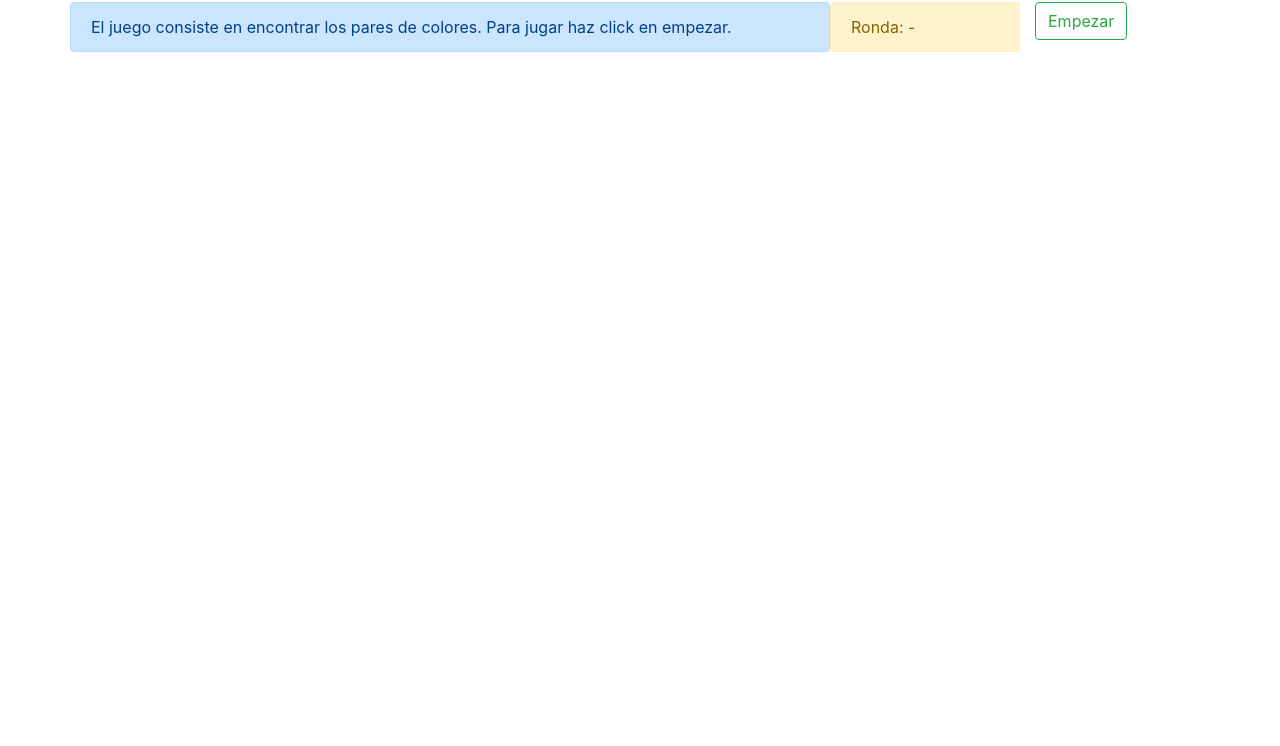
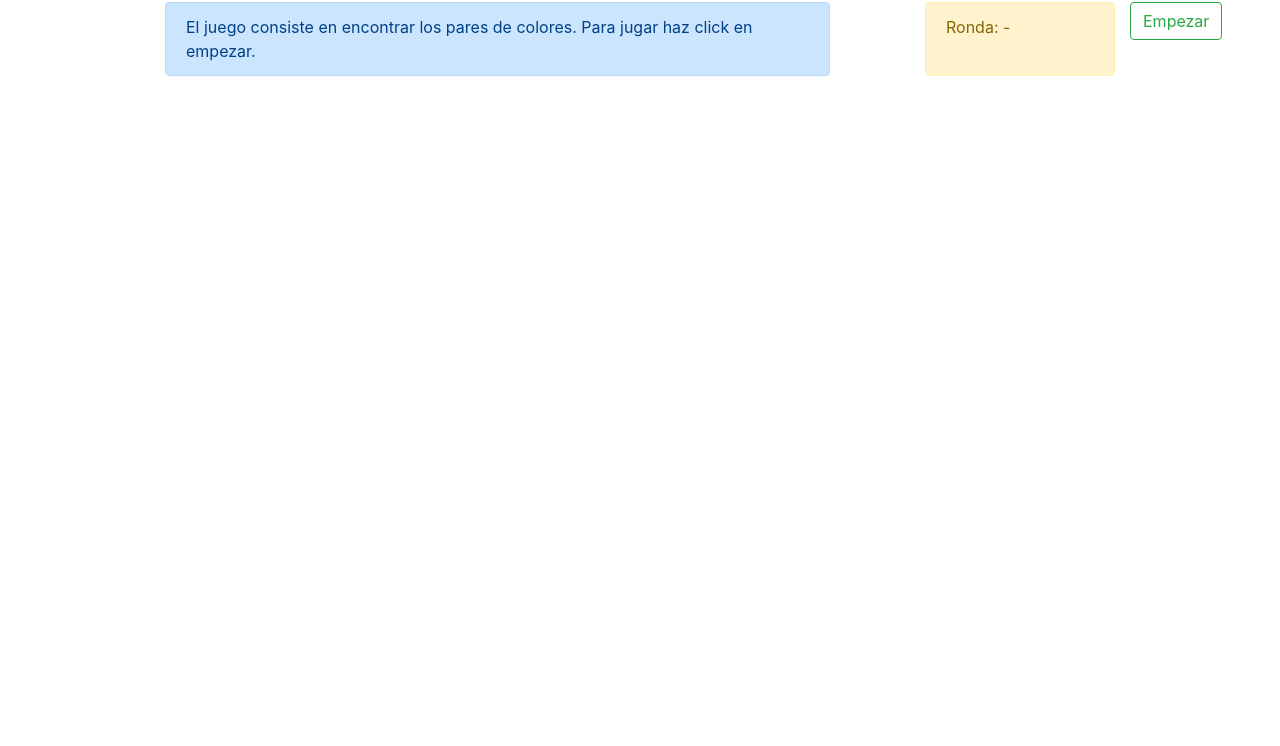
Before and after one commit to clarahernandez/memotest, a plain HTML site: page index.html in a window 1280 px wide. Shown: the part 54-800 px from the top of the page. Drawn offline with nearby package versions, Linux system fonts and the light colour scheme.

Commit message:
Separo las columnas del encabezado
Cuestion estética

```diff
--- a/index.html
+++ b/index.html
@@ -12,11 +12,13 @@
         <div id="encabezado">
             <h1>MemoTest</h1>
             <div class="row row-cols-3">
-                <div class="col-sm-8 alert alert-primary" id="estado" role="alert">
+                <div class="col-sm-1"></div>
+                <div class="col-sm-7 alert alert-primary" id="estado" role="alert">
                     El juego consiste en encontrar los pares de colores. Para jugar haz click en empezar.
                 </div>
+                <div class="col-sm-1"></div>
                 <div class="col-sm-2 alert alert-warning" id="ronda" role="alert">Ronda: -</div>
-                <div class="col-sm-2">
+                <div class="col-sm-1">
                     <button type="button" id="boton-empezar" class="btn btn-outline-success">
                         Empezar
                     </button>
```
